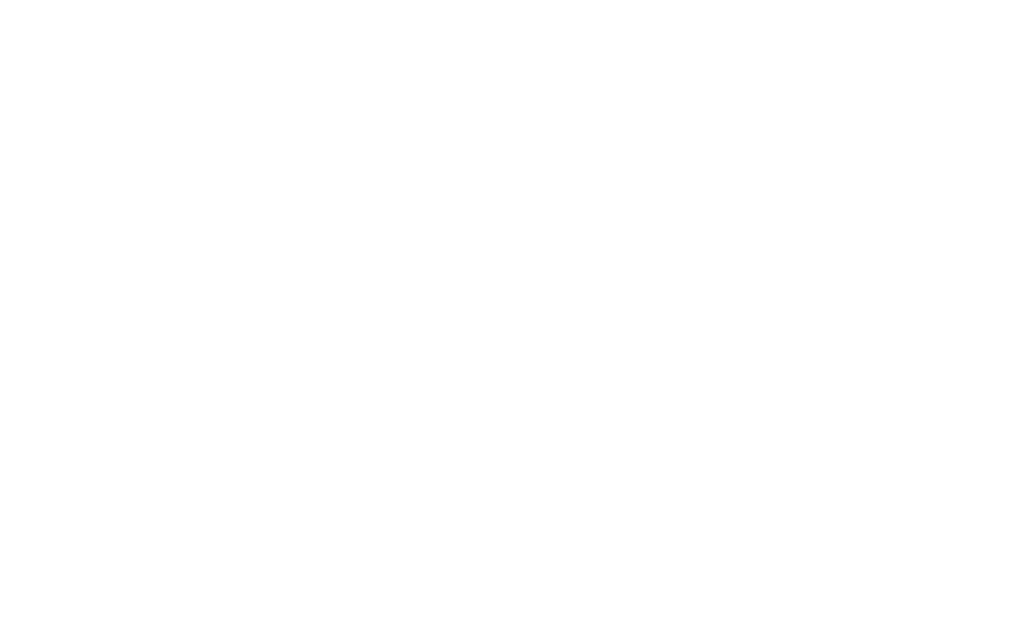
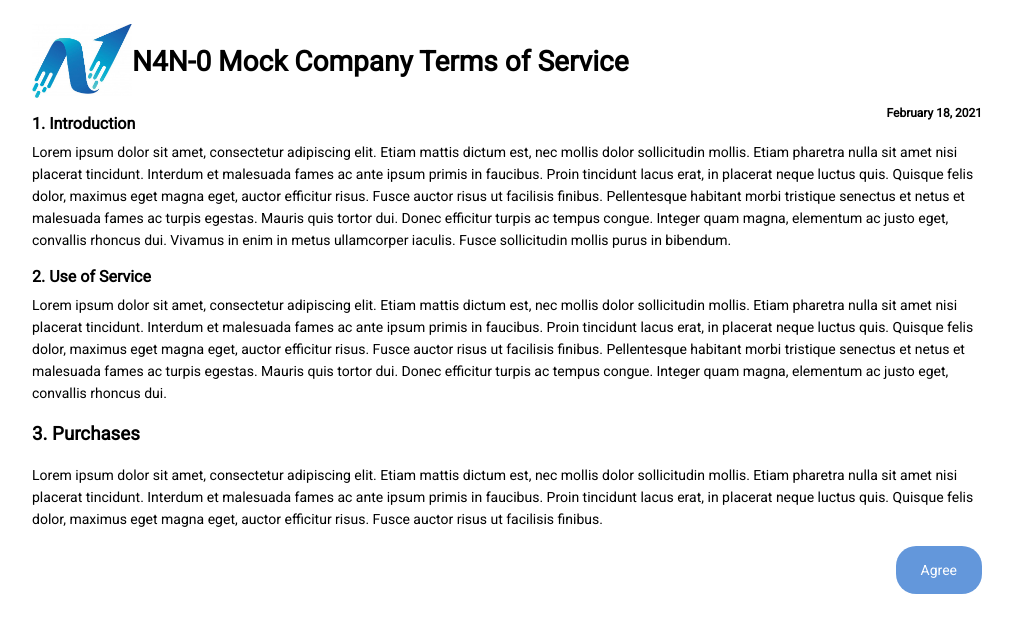
Before and after one commit to n4n-0/learning-projects, a plain HTML site: page index.html in a window 1280 px wide. Shown: the whole page, without its empty margins (128-1141 px from the left). Drawn offline with Linux system fonts and the light colour scheme.

Commit message:
Completed project

```diff
--- a/css/main.css
+++ b/css/main.css
@@ -1,3 +1,59 @@
 body {
     margin: 0;
+    font-family: 'Roboto', sans-serif;
 }
+
+.container {
+    margin: 24px auto;
+    padding: 0 16px;
+    max-width: 960px;
+}
+
+.logo {
+    display: flex;
+    align-items: center;
+}
+
+img {
+    max-height: 100px;
+    max-width: 100px;
+}
+
+h1 {
+    font-weight: bold;
+    font-size: 28px;
+}
+
+h6 {
+    margin: 8px 10px;
+    font-size: 12px;
+    float: right;
+}
+
+h2 {
+    margin: 16px 0 8px 0;
+    font-size: 16px;
+}
+
+p {
+    margin: 8px 0;
+    font-size: 14px;
+    line-height: 22px;
+}
+
+.button a {
+    text-decoration: none;
+    color: white;
+}
+.button {
+    background-color: rgb(48, 117, 207);
+    margin: 8px 10px;
+    border-radius: 20px;
+    float: right;
+    padding: 5px 25px;
+    opacity: 0.75;
+}
+
+.button:hover {
+    opacity: 1;
+}
--- a/index.html
+++ b/index.html
@@ -1,10 +1,28 @@
 <!DOCTYPE html>
 <html>
     <head>
+        <link rel="preconnect" href="https://fonts.gstatic.com">
+<link href="https://fonts.googleapis.com/css2?family=Roboto&display=swap" rel="stylesheet">
         <link rel="stylesheet" href="/css/main.css">
         <title>N4N-0 ToS</title>
     </head>
     <body>
+        <div class="container">
+            <div class="logo">
+                <img src="/assets/logo.jpeg" alt="Stock N Logo">
+                <h1>N4N-0 Mock Company Terms of Service</h1>
+            </div>
+            <h6>February 18, 2021</h6>
+            <h2>1. Introduction</h2>
+            <p>Lorem ipsum dolor sit amet, consectetur adipiscing elit. Etiam mattis dictum est, nec mollis dolor sollicitudin mollis. Etiam pharetra nulla sit amet nisi placerat tincidunt. Interdum et malesuada fames ac ante ipsum primis in faucibus. Proin tincidunt lacus erat, in placerat neque luctus quis. Quisque felis dolor, maximus eget magna eget, auctor efficitur risus. Fusce auctor risus ut facilisis finibus. Pellentesque habitant morbi tristique senectus et netus et malesuada fames ac turpis egestas. Mauris quis tortor dui. Donec efficitur turpis ac tempus congue. Integer quam magna, elementum ac justo eget, convallis rhoncus dui. Vivamus in enim in metus ullamcorper iaculis. Fusce sollicitudin mollis purus in bibendum.</p>
+            <h2>2. Use of Service</h2>
+            <p>Lorem ipsum dolor sit amet, consectetur adipiscing elit. Etiam mattis dictum est, nec mollis dolor sollicitudin mollis. Etiam pharetra nulla sit amet nisi placerat tincidunt. Interdum et malesuada fames ac ante ipsum primis in faucibus. Proin tincidunt lacus erat, in placerat neque luctus quis. Quisque felis dolor, maximus eget magna eget, auctor efficitur risus. Fusce auctor risus ut facilisis finibus. Pellentesque habitant morbi tristique senectus et netus et malesuada fames ac turpis egestas. Mauris quis tortor dui. Donec efficitur turpis ac tempus congue. Integer quam magna, elementum ac justo eget, convallis rhoncus dui. </p>
+            <h3>3. Purchases</h3>
+            <p>Lorem ipsum dolor sit amet, consectetur adipiscing elit. Etiam mattis dictum est, nec mollis dolor sollicitudin mollis. Etiam pharetra nulla sit amet nisi placerat tincidunt. Interdum et malesuada fames ac ante ipsum primis in faucibus. Proin tincidunt lacus erat, in placerat neque luctus quis. Quisque felis dolor, maximus eget magna eget, auctor efficitur risus. Fusce auctor risus ut facilisis finibus.</p>
 
+            <div class="button">
+                <a href="#"><p>Agree</p></a>
+            </div>
+        </div>
     </body>
 </html>
```
Also changed, not shown: assets/logo.jpeg (added), 2 other files.
